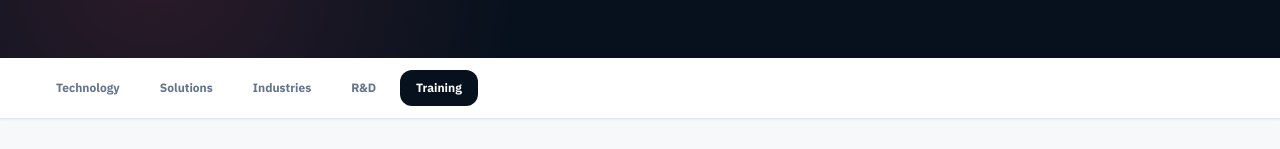
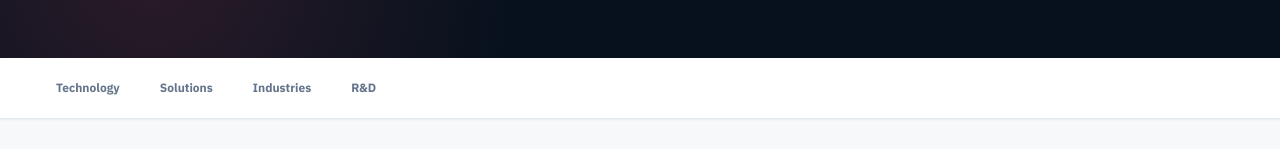
Before and after one commit to issaalazrihd-max/bxbii-ecosystem, a Next.js app in the folder edusec-cloud/apps/web/: page /rd in a window 1280 px wide. Shown: the part 803-952 px from the top of the page. Built offline with nearby package versions, Linux system fonts and the light colour scheme; no server answers.

Commit message:
Remove training link from public page navigation

```diff
--- a/edusec-cloud/apps/web/src/components/public/program-theme-pages.tsx
+++ b/edusec-cloud/apps/web/src/components/public/program-theme-pages.tsx
@@ -84,7 +84,6 @@ export function ProgramThemePage({page}:{page:PageKey}){
     <nav className="sticky top-0 z-30 border-b border-slate-200 bg-white/95 shadow-sm backdrop-blur">
       <div className={`mx-auto flex max-w-7xl gap-2 overflow-x-auto px-5 py-3 sm:px-8 lg:px-10 ${ar?"flex-row-reverse":""}`}>
         {links.map(([href,label])=><Link key={href} href={href} className="whitespace-nowrap rounded-xl px-4 py-2.5 text-xs font-black text-slate-500 transition hover:bg-slate-100 hover:text-slate-900">{label}</Link>)}
-        <Link href="/programs" className="whitespace-nowrap rounded-xl bg-[#07111d] px-4 py-2.5 text-xs font-black text-white">{t('Training','التدريب')}</Link>
       </div>
     </nav>
 
```
